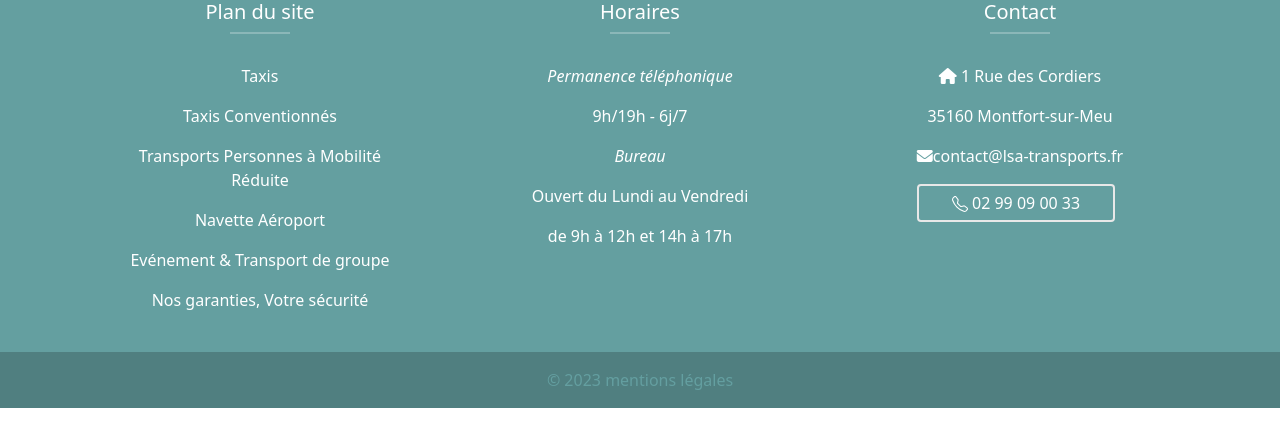
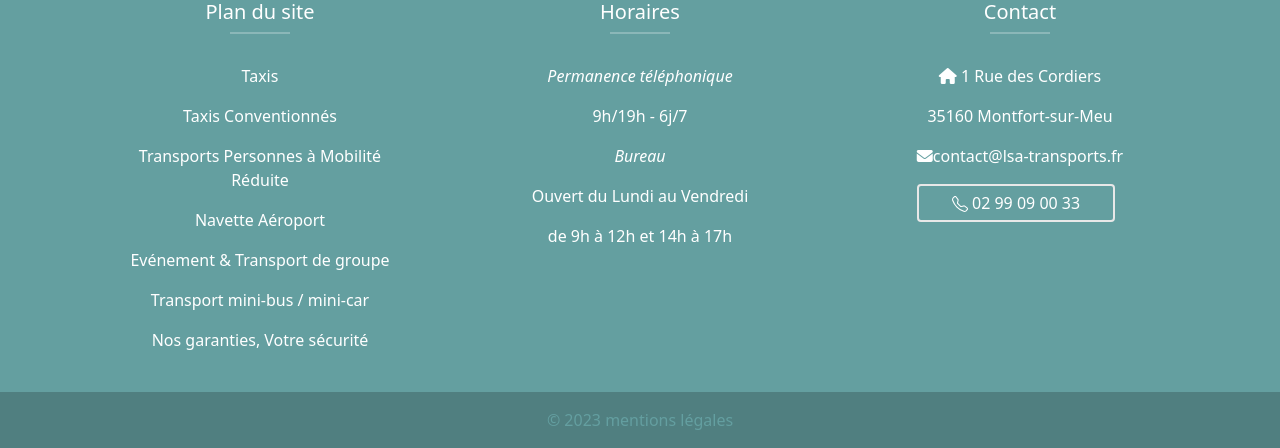
Before and after one commit to lesaffre35/lsa, a Jekyll site: the page built from pages/association.md, in a window 1280 px wide, cut to the strip 740-1188 px from the top of the page. Built offline with Jekyll 4.4.1, drawn with Linux system fonts in a browser that asks for light colours; nearby versions of some CDN libraries; before the commit the page ends 1148 px from its top, so only the background shows below that.

Commit message:
add page mini_car + reduce size of header image

```diff
--- a/_config.yml
+++ b/_config.yml
@@ -1,7 +1,7 @@
 url: "https://www.lsa-transports.com" # the base hostname & protocol for your site, e.g. http://example.com
 # baseurl: "/lsa" # the subpath of your site, e.g. /blog
 baseurl: "" # the subpath of your site, e.g. /blog
-title: "Lesaffre Service Assistance" # the name of your site, e.g. ACME Corp.
+# title: "Lesaffre Service Assistance" # the name of your site, e.g. ACME Corp.
 
 # Build settings
 # permalink: :title/
--- a/_includes/footer.html
+++ b/_includes/footer.html
@@ -19,6 +19,9 @@
         <a href="{{ absolute_url }}/evenement">
           <p class="fw-5 text-white">Evénement & Transport de groupe</p>
         </a>
+        <a href="{{ absolute_url }}/mini_car">
+          <p class="fw-5 text-white">Transport mini-bus / mini-car</p>
+        </a>
         <a href="{{ absolute_url }}/garantie">
           <p class="fw-5 text-white">Nos garanties, Votre sécurité </p>
         </a>
@@ -26,9 +29,6 @@
           <p class="fw-5 text-white">Transport de salariés</p>
         </a> -->
 
-        <!-- <a href="{{ absolute_url }}/taxi">
-          <p class="fw-5 text-white">Transport mini-bus / mini-car</p>
-        </a> -->
       </div>
       <div class="col-lg-4 col-md-6 d-flex">
         <div class="text-center px-5 mx-auto">
--- a/_includes/navbar.html
+++ b/_includes/navbar.html
@@ -25,6 +25,7 @@
           <li><a class="dropdown-item" href="{{ absolute_url }}/tpmr">Transports Personnes à Mobilité Réduite</a></li>
           <li><a class="dropdown-item" href="{{ absolute_url }}/transfert">Navette Aéroport</a></li>
           <li><a class="dropdown-item" href="{{ absolute_url }}/evenement">Evènement & Transport de groupes</a></li>
+          <li><a class="dropdown-item" href="{{ absolute_url }}/mini_car">Transport en Mini-car</a></li>
           <!-- <li><a class="dropdown-item" href="{{ absolute_url }}/entreprise">Déplacements Professionnels</a></li> -->
         </ul>
       </li>
--- a/_layouts/article.html
+++ b/_layouts/article.html
@@ -9,7 +9,13 @@
   <div class="container">
     <div class="row d-flex flex-wrap-reverse p-5">
       <div class="col-lg-4">
-        <img class="img-fluid shadow-lg rounded" alt="Responsive image" src="{{ absolute_url }}/assets/images/{{ page.picture }}" alt="">
+        <img class="img-fluid shadow-lg rounded m-2" alt="{{page.picture }}" src="{{ absolute_url }}/assets/images/{{ page.picture }}" >
+        {% if page.picture2 %}
+        <img class="img-fluid shadow-lg rounded m-2" alt="{{page.picture2 }}" src="{{ absolute_url }}/assets/images/{{ page.picture2 }}" >
+        {% endif %}
+        {% if page.picture3 %}
+        <img class="img-fluid shadow-lg rounded m-2" alt="{{page.picture3 }}" src="{{ absolute_url }}/assets/images/{{ page.picture3 }}" >
+        {% endif %}
       </div>
       <div class="col-lg-8">
         {{ content }}
--- a/css/main.scss
+++ b/css/main.scss
@@ -70,7 +70,7 @@
 // Medium devices (tablets, 768px and up)
 @media (min-width: 768px) {
   .jumbotron {
-    background-image: url("{{ absolute_url }}/assets/images/homepage5.png");
+    background-image: url("{{ absolute_url }}/assets/images/homepage6.png");
     // background-color: blue;
   }
 }
@@ -78,7 +78,7 @@
 // Large devices (desktops, 992px and up)
 @media (min-width: 992px) {
   .jumbotron {
-    background-image: url("{{ absolute_url }}/assets/images/homepage5.png");
+    background-image: url("{{ absolute_url }}/assets/images/homepage6.png");
     // background-color: green;
   }
 }
@@ -86,7 +86,7 @@
 // Extra large devices (large desktops, 1200px and up)
 @media (min-width: 1200px) {
   .jumbotron {
-    background-image: url("{{ absolute_url }}/assets/images/homepage5.png");
+    background-image: url("{{ absolute_url }}/assets/images/homepage6.png");
     // background-color: yellow;
   }
 }
```
Also changed, not shown: pages/mini_car.md (+10 -1 lines), assets/images/homepage6.png (added), assets/images/mini_car_2.jpg (added), assets/images/mini_car_3.jpg (added), assets/images/mini_car_4.jpg (added), assets/images/mini_car_5.png (added), 1 other file.
